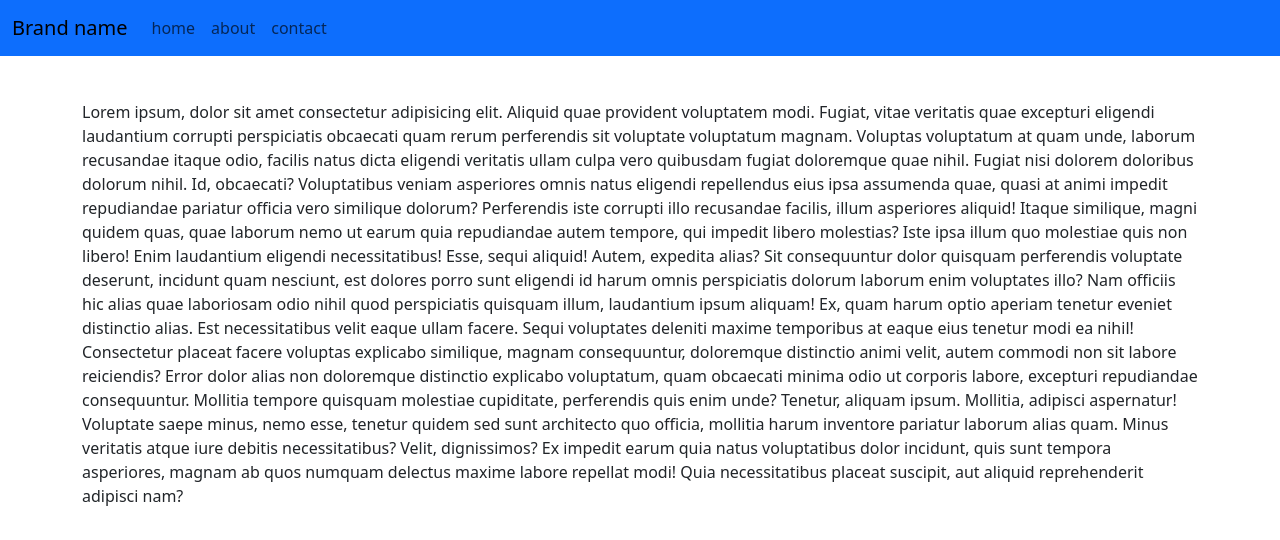
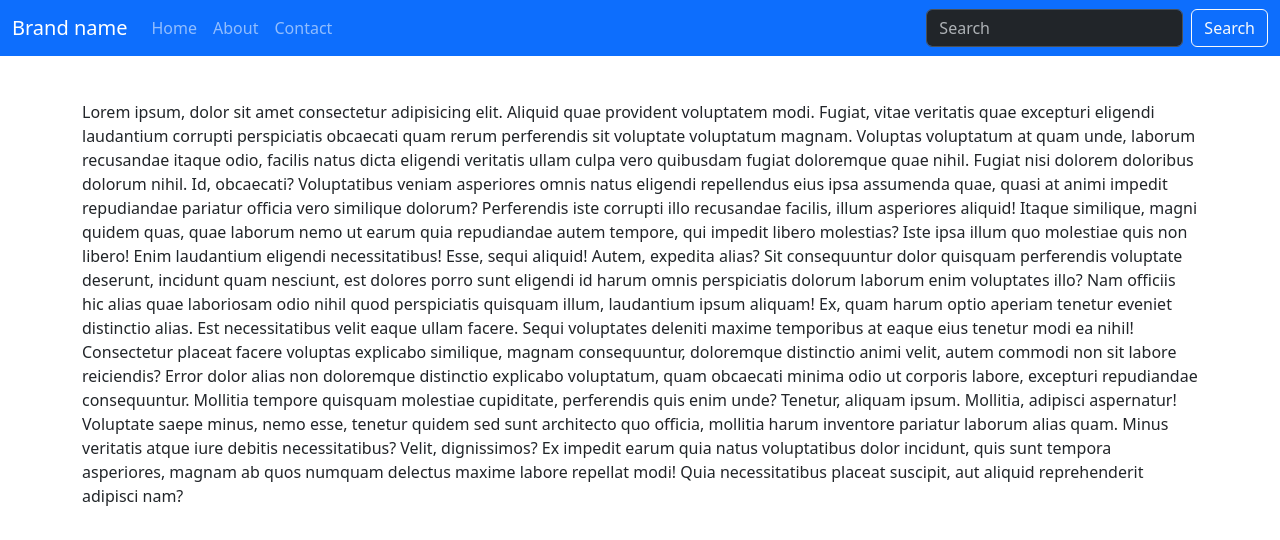
Before and after one commit to Sorata-kanda/web-dev-story, a plain HTML site: page Bootstrap/navbar.html in a window 1280 px wide. Drawn offline with nearby package versions, Linux system fonts and the light colour scheme.

Commit message:
Lec - 8 completed // fixed errors

```diff
--- a/Bootstrap/navbar.html
+++ b/Bootstrap/navbar.html
@@ -8,24 +8,26 @@
     <link rel="stylesheet" href="style.css">
 </head>
 <body>
-    <div class="navbar navbar-expand-sm fixed-top bg-primary">
-        <div class="container-fluid">
+    <div class="navbar navbar-expand-lg fixed-top bg-primary" data-bs-theme="dark">
+        <div class="container-fluid float-end">
             <a href="#" class="navbar-brand">Brand name</a>
 
-            <div class="navbar-toggler" data-bs-target="collapse">
+            <button class="navbar-toggler" type="button" data-bs-toggle="collapse" data-bs-target="#navbarNavAltMarkup">
                 <span class="navbar-toggler-icon"></span>
-            </div>
+            </button>
 
             <div class="collapse navbar-collapse" id="navbarNavAltMarkup">
                 <div class="navbar-nav">
-                    <a class="nav-link" href="#">home</a>
-                    <a class="nav-link" href="">about</a>
-                    <a class="nav-link" href="">contact</a>
+                    <a class="nav-link" href="#">Home</a>
+                    <a class="nav-link" href="#">About</a>
+                    <a class="nav-link" href="#">Contact</a>
                 </div>
             </div>
-
+            <form action="" class="d-flex">
+                <input class="form-control me-2" type="search" placeholder="Search">
+                <button class="btn btn-outline-light" type="submit">Search</button>
+            </form>
         </div>
-
     </div>
 
     <div class="container">
```
